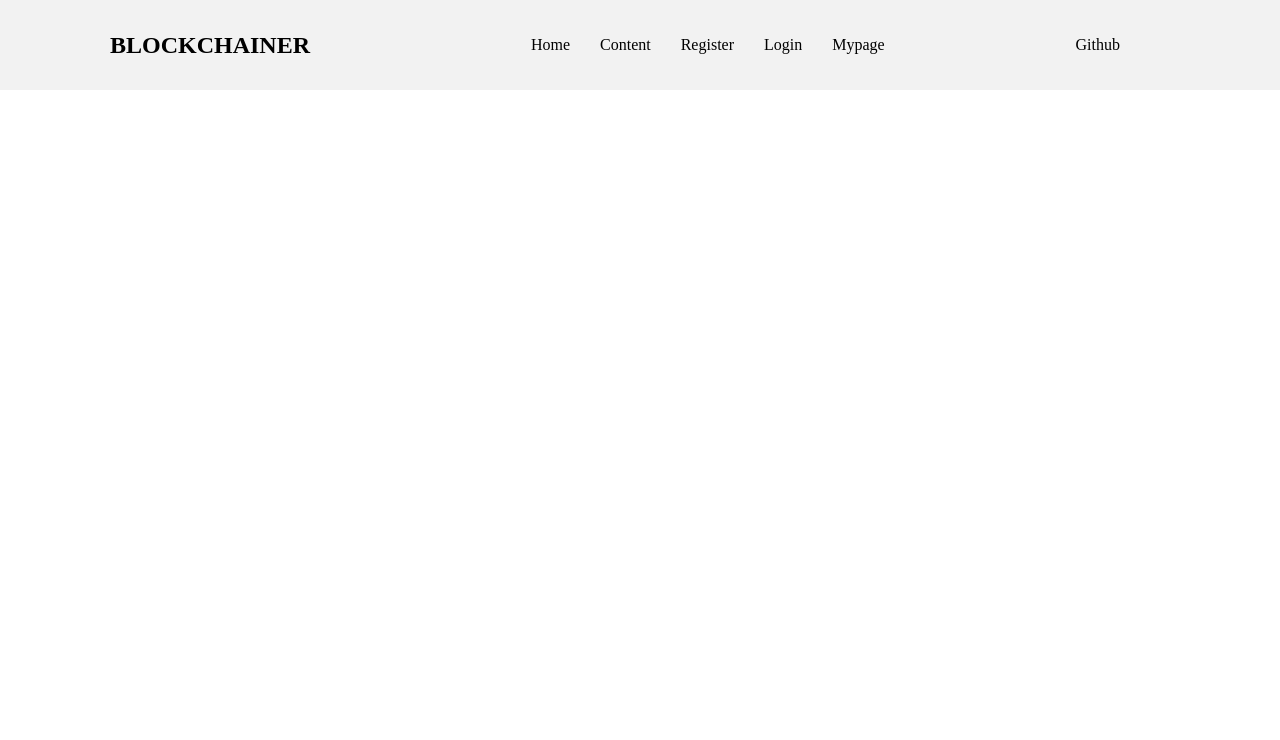
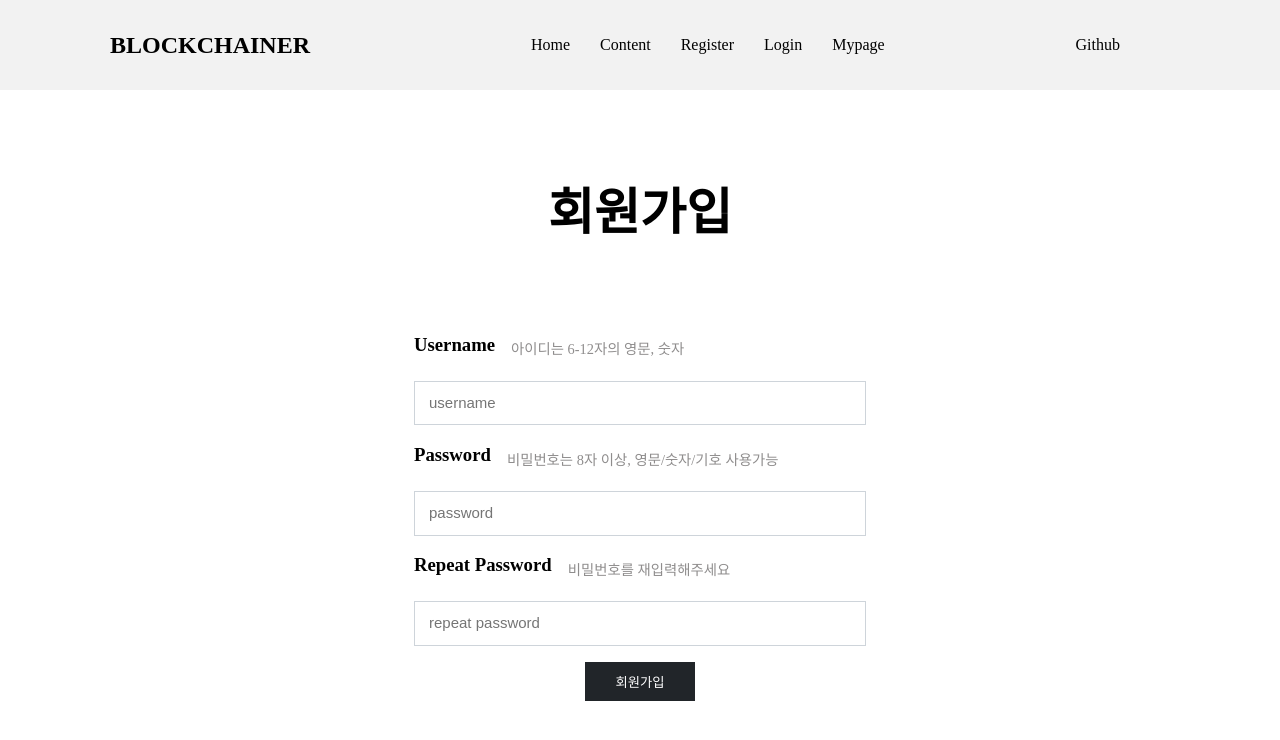
Before and after one commit to citron03/beb-03-blockchainer, a React (Create React App) app in the folder client/: page /register in a window 1280 px wide. Shown: the top 740 px of the page. Built offline with nearby package versions, Linux system fonts and the light colour scheme.

Commit message:
Register 컴포넌트

```diff
--- a/client/src/pages/Register.jsx
+++ b/client/src/pages/Register.jsx
@@ -1,5 +1,196 @@
+import { useState } from 'react';
+import { Redirect } from 'react-router-dom';
+import styled from "styled-components";
+
+const Main = styled.main`
+  margin-top: 90px;
+  display: block;
+`;
+
+const Section = styled.section`
+  scroll-margin-top: 70px;
+  padding: 40px 0;
+  overflow: hidden;
+`;
+
+const Container = styled.div`
+  width: 100%;
+  margin-right: auto;
+  margin-left: auto;
+`;
+
+const Div = styled.div`
+  display: flex;
+  flex-wrap: wrap;
+  justify-content: center;
+`;
+
+const TitleDiv = styled.div`
+  text-align: center!important;
+  flex: 0 0 auto;
+  width: 100%;
+`;
+
+const Title = styled.h1`
+  font-size: 50px;
+  color: var(--color-black);
+`;
+
+const FormDiv = styled.div`
+  box-shadow: 0 0 30px rgba(var(--color-black-rgb), 0.1);
+  padding: 30px;
+  background: white;
+  width: 40%;
+  margin-bottom: 3rem;
+`;
+
+const InputDiv = styled.div`
+  display: flex;
+  justify-content: flex-start;
+`;
+
+const Input = styled.input`
+  display: block;
+  width: 100%;
+  font-weight: 400;
+  line-height: 1.5;
+  color: #212529;
+  background-color: #fff;
+  background-clip: padding-box;
+  border: 1px solid #ced4da;
+  appearance: none;
+  padding: 10px 14px;
+  border-radius: 0;
+  box-shadow: none;
+  font-size: 15px;
+`;
+
+const MsgDiv = styled.div`
+  margin-top: 1rem!important;
+  margin-bottom: 1rem!important;
+`;
+
+const Message = styled.h3`
+  color: red;
+`;
+
+const ButtonDiv = styled.div`
+  display: flex;
+  width: 100%;
+  justify-content: center;
+`;
+
+const Button = styled.button`
+  background: #212529;
+  border: 0;
+  padding: 10px 30px;
+  color: #fff;
+  transition: 0.4s;
+  cursor: pointer;
+`;
+
+const InputP = styled.p`
+  color: #8f8d8d;
+  padding: 0.5rem 0;
+  font-size: 0.9rem;
+  margin-left: 1rem;
+`;
+
 const Register = () => {
-    return <>Register.js</>;
+  const errorMsg = ['', 'empty username', 'empty password', 'invalid username', 'invalid password', 'incorrect repeat password'];
+  const invalidUsername = /[^a-z0-9]/g;
+  const invalidPassword = /[+ㄱ-ㅎ가-힣]/g;
+  const [inputs, setInputs] = useState({
+    username: "",
+    password: "",
+    repeatPassword: ""
+  })
+  const [error, setError] = useState();
+  /*
+    0: 기본값, 에러 없음.
+    1: empty username.
+    2: empty password.
+    3: invalid username.
+    4: invalid password.
+    5: incorrect repeat password.
+  */
+
+  const handleInputs = (e) => {
+    const {name, value} = e.target;
+    console.log(name, value);
+    setInputs({
+      ...inputs,
+      [name]: value
+    })
+  }
+
+  const handleSubmit = (e) => {
+    console.log("clicked");
+    if (inputs.username === "") {
+      setError(1);
+    } else if (inputs.password === "") {
+      setError(2);
+    } else if (invalidUsername.test(inputs.username) || inputs.username.length > 12 || inputs.username.length < 8) {
+      setError(3);
+    } else if (invalidPassword.test(inputs.password) || inputs.password.length < 8) {
+      setError(4);
+    } else if (inputs.password !== inputs.repeatPassword) {
+      console.log(inputs.password, inputs.repeatPassword);
+      setError(5);
+    } else {
+      console.log('폼 입력 성공');
+      setError(0);
+      // 백엔드로 요청 전송
+    }
+  }
+
+  return (
+    <Main>
+      <Section>
+        <Container>
+          <Div>
+            <TitleDiv>
+              <Title>회원가입</Title>
+            </TitleDiv>
+          </Div>
+          <Div>
+            <FormDiv>
+              <InputDiv>
+                <h3>Username</h3>
+                <InputP>아이디는 6-12자의 영문, 숫자</InputP>
+              </InputDiv>
+              <Input type="text" name="username" placeholder='username' onChange={handleInputs} />
+              <InputDiv>
+                <h3>Password</h3>
+                <InputP>비밀번호는 8자 이상, 영문/숫자/기호 사용가능</InputP>
+              </InputDiv>
+              <Input type="password" name="password" placeholder='password' onChange={handleInputs} />
+              <InputDiv>
+                <h3>Repeat Password</h3>
+                <InputP>비밀번호를 재입력해주세요</InputP>
+              </InputDiv>
+              <Input type="password" name="repeatPassword" placeholder='repeat password' onChange={handleInputs} />
+              <MsgDiv>
+                {error === 1 ? (<Message>{errorMsg[1]}</Message>): (
+                  error === 2 ? (<Message>{errorMsg[2]}</Message>) : (
+                    error === 3 ? (<Message>{errorMsg[3]}</Message>) : (
+                      error === 4 ? (<Message>{errorMsg[4]}</Message>) :
+                        error === 5 ? (<Message>{errorMsg[5]}</Message>) : (
+                          error === 0 ? (<Redirect to="/login" />) : null
+                        )
+                    )
+                  )
+                )}
+              </MsgDiv>
+              <ButtonDiv>
+                <Button type="button" onClick={handleSubmit}>회원가입</Button>
+              </ButtonDiv>
+            </FormDiv>
+          </Div>
+        </Container>
+      </Section>
+    </Main>
+  );
 }
 
 export default Register;
```
